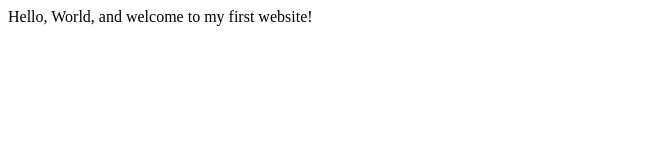
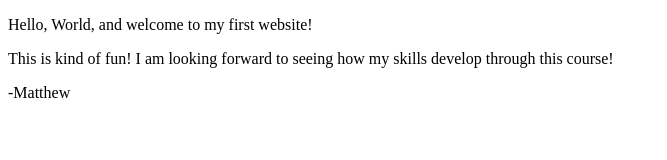
Before and after one commit to lubbersm/lubbersm.github.io, a plain HTML site: page index.html in a window 1280 px wide. Shown: the whole page, without its empty margins (0-667 px from the left). Drawn offline with Linux system fonts and the light colour scheme.

Commit message:
Update index.html

```diff
--- a/index.html
+++ b/index.html
@@ -3,9 +3,12 @@
     <head>
         <meta charset="utf-8">
         <meta name="viewport" content="width=device-width, initial-scale=1.0">
-        <title>My First Website</title>
+        <meta name="author" content="Matthew Lubbers">
+        <title>M Lubbers | Sleep Enthusiast</title>
    </head>
     <body>
-       Hello, World, and welcome to my first website!
+        <p>Hello, World, and welcome to my first website!</p>
+        <p>This is kind of fun! I am looking forward to seeing how my skills develop through this course!</p>
+        <p>-Matthew</p>
     </body>
 </html>
```
